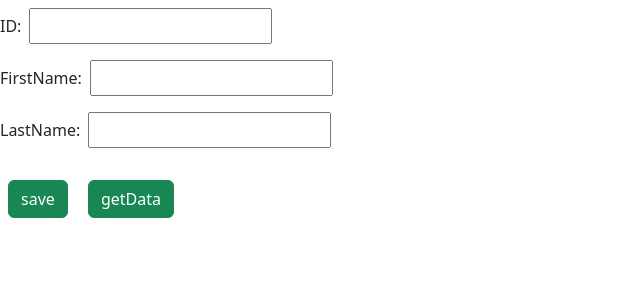
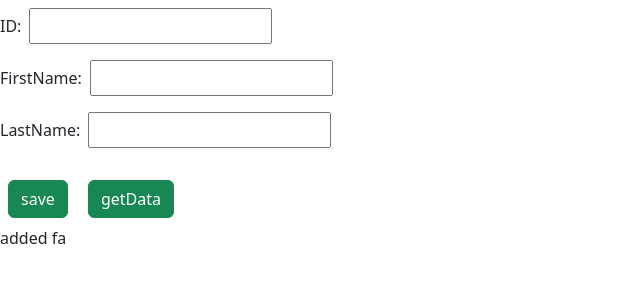
Before and after one commit to fikre4444/firebase, a plain HTML site: page index.html in a window 1280 px wide. Shown: the full height of the page, 0-640 px from the left. Drawn offline with Linux system fonts and the light colour scheme.

Commit message:
added something

```diff
--- a/index.html
+++ b/index.html
@@ -15,6 +15,7 @@
         </div>
         <input id="save" class="m-2 btn btn-success" type="button" value="save"/>
         <input id="getData" class="m-2 btn btn-success" type="button" value="getData"/>
+        <div>added fa</div>
     </div>
     <script type="module">
         import { initializeApp } from "https://www.gstatic.com/firebasejs/10.7.1/firebase-app.js";
```
